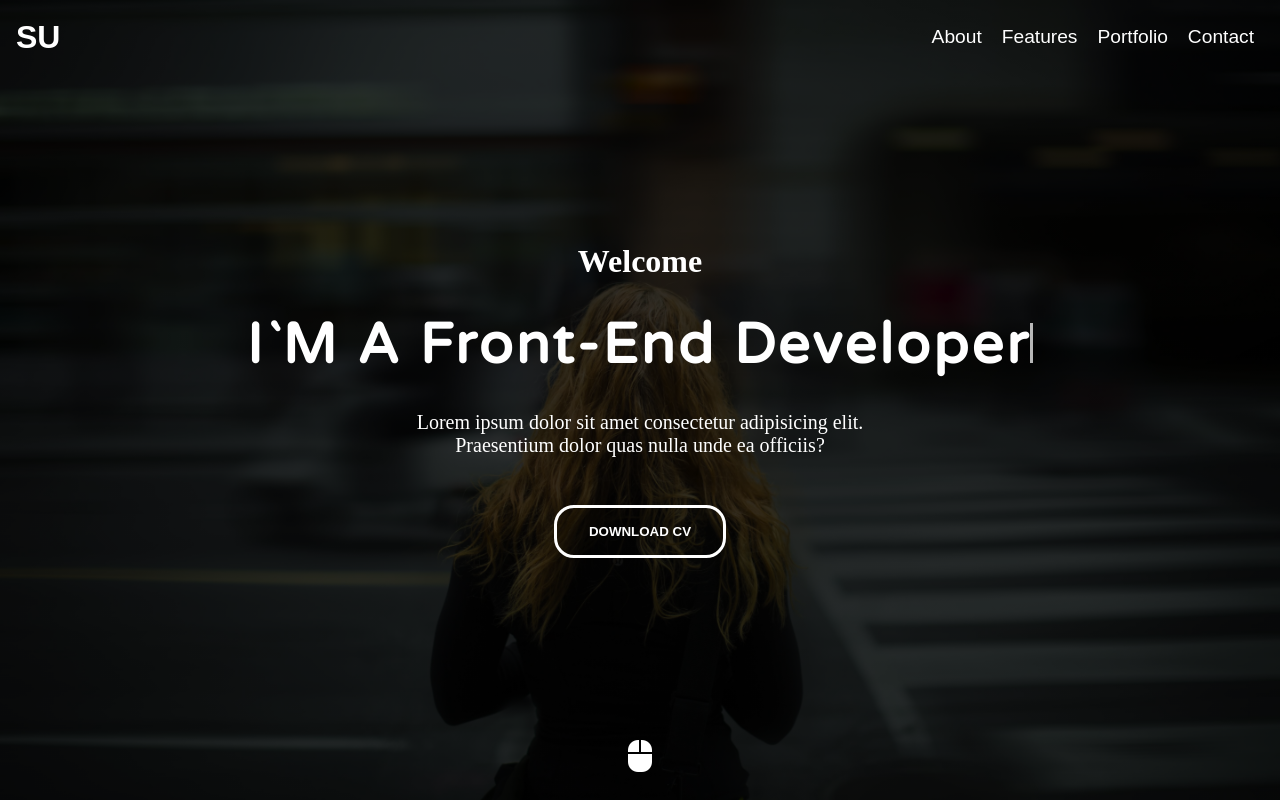
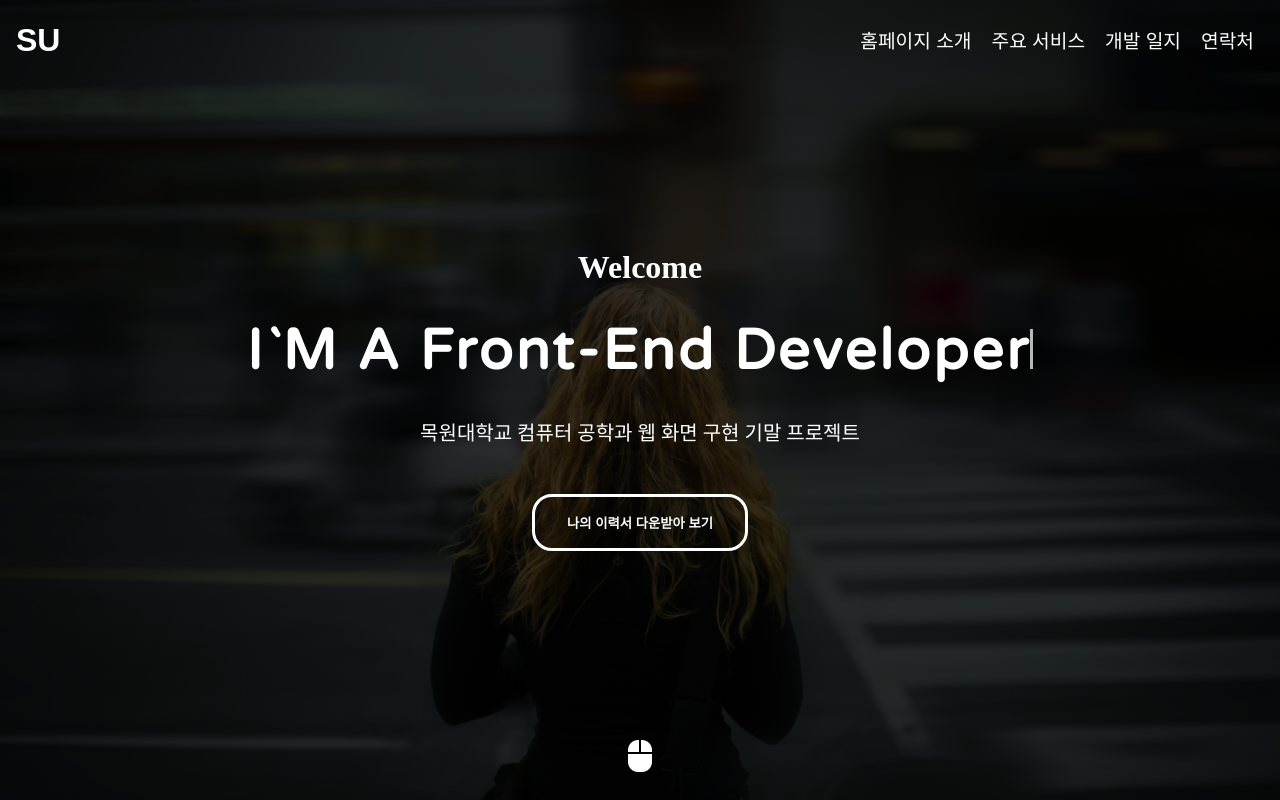
Before and after one commit to yeju21/yeju.github.io, a plain HTML site: page index.html in a window 1280 px wide. Shown: the top 800 px of the page. Drawn offline with Linux system fonts and the light colour scheme.

Commit message:
첫 페이지

```diff
--- a/index.html
+++ b/index.html
@@ -1,5 +1,5 @@
 <!DOCTYPE html>
-<html lang="zxx">
+<html lang="ko">
 <head>
   <meta charset="UTF-8">
   <meta http-equiv="X-UA-Compatible" content="IE=edge">
@@ -19,22 +19,22 @@
         <ul>
           <li>
             <button data-animation-scroll="true" data-target="#about">
-              About
+              홈페이지 소개
             </button>
           </li>
           <li>
             <button data-animation-scroll="true" data-target="#features">
-              Features
+              주요 서비스
             </button>
           </li>
           <li>
             <button data-animation-scroll="true" data-target="#portfolio">
-              Portfolio
+              개발 일지
             </button>
           </li>
           <li>
             <button data-animation-scroll="true" data-target="#contact">
-              Contact
+              연락처
             </button>
           </li>
         </ul>
@@ -47,8 +47,8 @@
     <div class="container">
       <h4>Welcome</h4>
       <h2 class="active">I`M A <span></span></h2>
-      <p>Lorem ipsum dolor sit amet consectetur adipisicing elit. Praesentium dolor quas nulla unde ea officiis?</p>
-      <button class="download">DOWNLOAD CV</button>
+      <p>목원대학교 컴퓨터 공학과 웹 화면 구현 기말 프로젝트</p>
+      <button class="download">나의 이력서 다운받아 보기</button>
       <button class="mouse"><i class="fa-solid fa-computer-mouse"></i></button>
     </div>
   </main>
```
